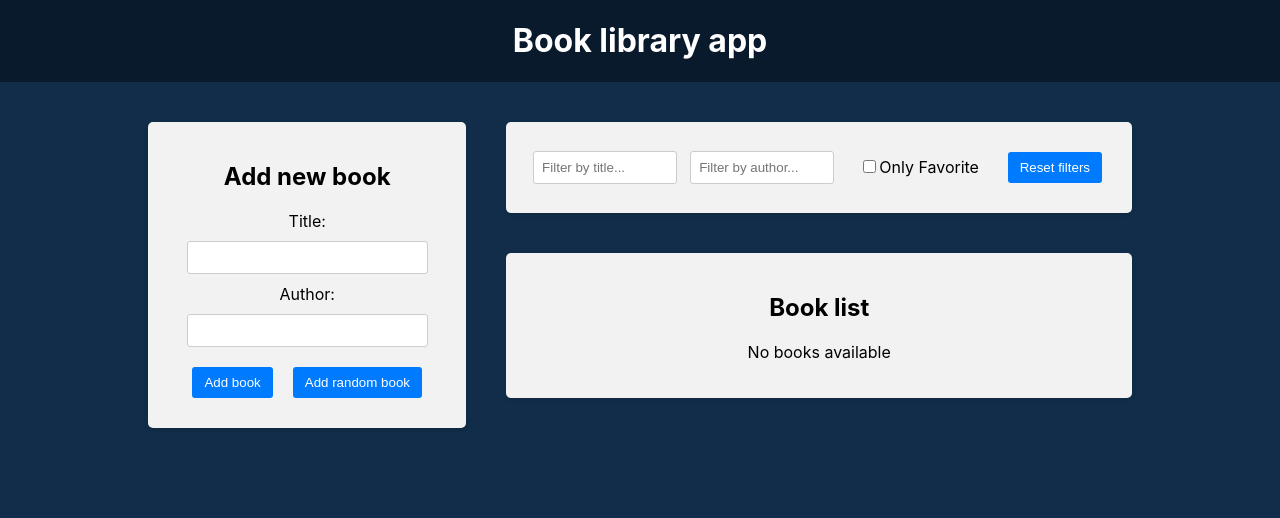
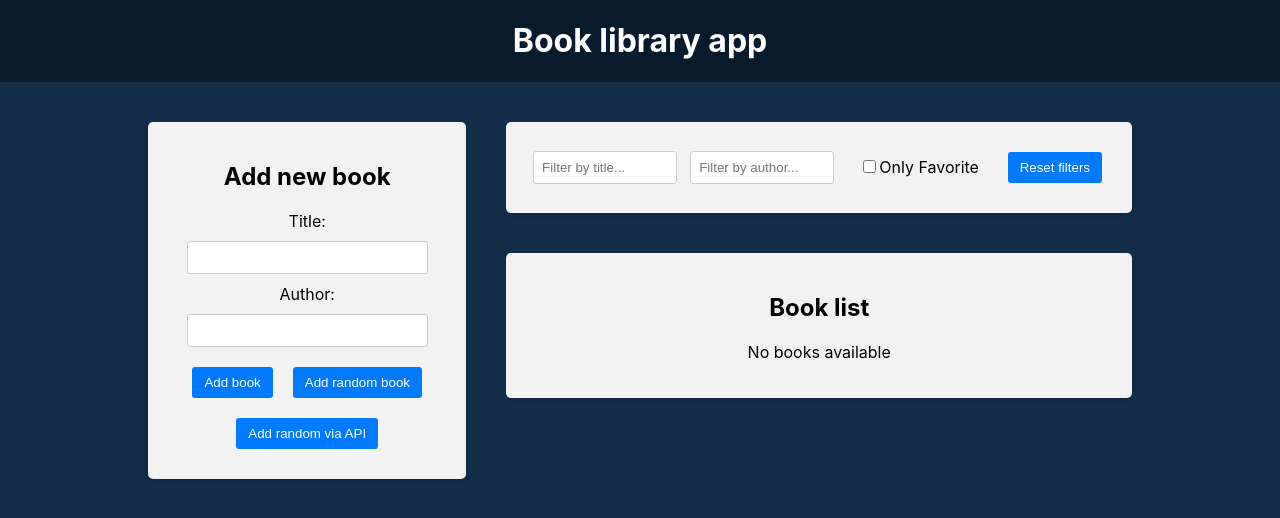
Before and after one commit to cherryBOOM28/react-redux-book-library-app, a React (Create React App) app in the folder frontend/: page / in a window 1280 px wide. Shown: the top 518 px of the page. Built offline with nearby package versions, Linux system fonts and the light colour scheme.

Commit message:
add: add random book via API

```diff
--- a/frontend/package.json
+++ b/frontend/package.json
@@ -8,6 +8,7 @@
     "@testing-library/jest-dom": "^6.9.1",
     "@testing-library/react": "^16.3.0",
     "@testing-library/user-event": "^13.5.0",
+    "axios": "^1.13.2",
     "react": "^19.2.0",
     "react-dom": "^19.2.0",
     "react-icons": "^5.5.0",
--- a/frontend/src/components/BookForm/BookForm.js
+++ b/frontend/src/components/BookForm/BookForm.js
@@ -1,4 +1,5 @@
 import { useState } from 'react'
+import axios from 'axios'
 import './BookForm.css'
 import { useDispatch } from 'react-redux'
 import { addBook } from '../../redux/slices/booksSlice'
@@ -30,6 +31,17 @@
     dispatch(addBook(createBookWithId(randomBook)))
   }
 
+  const handleAddRandomBookViaAPI = async () => {
+    try {
+      const res = await axios.get('http://localhost:4000/random-book')
+      if (res?.data?.title && res?.data?.author) {
+        dispatch(addBook(createBookWithId(res.data)))
+      }
+    } catch (error) {
+      console.log(error)
+    }
+  }
+
   return (
     <div className="app-block book-form">
       <h2>Add new book</h2>
@@ -54,6 +66,9 @@
         <button type="button" onClick={handleAddRandomBook}>
           Add random book
         </button>
+        <button type="button" onClick={handleAddRandomBookViaAPI}>
+          Add random via API
+        </button>
       </form>
     </div>
   )
```
Also changed, not shown: 1 other file (tests, documents, lock files or other folders).
